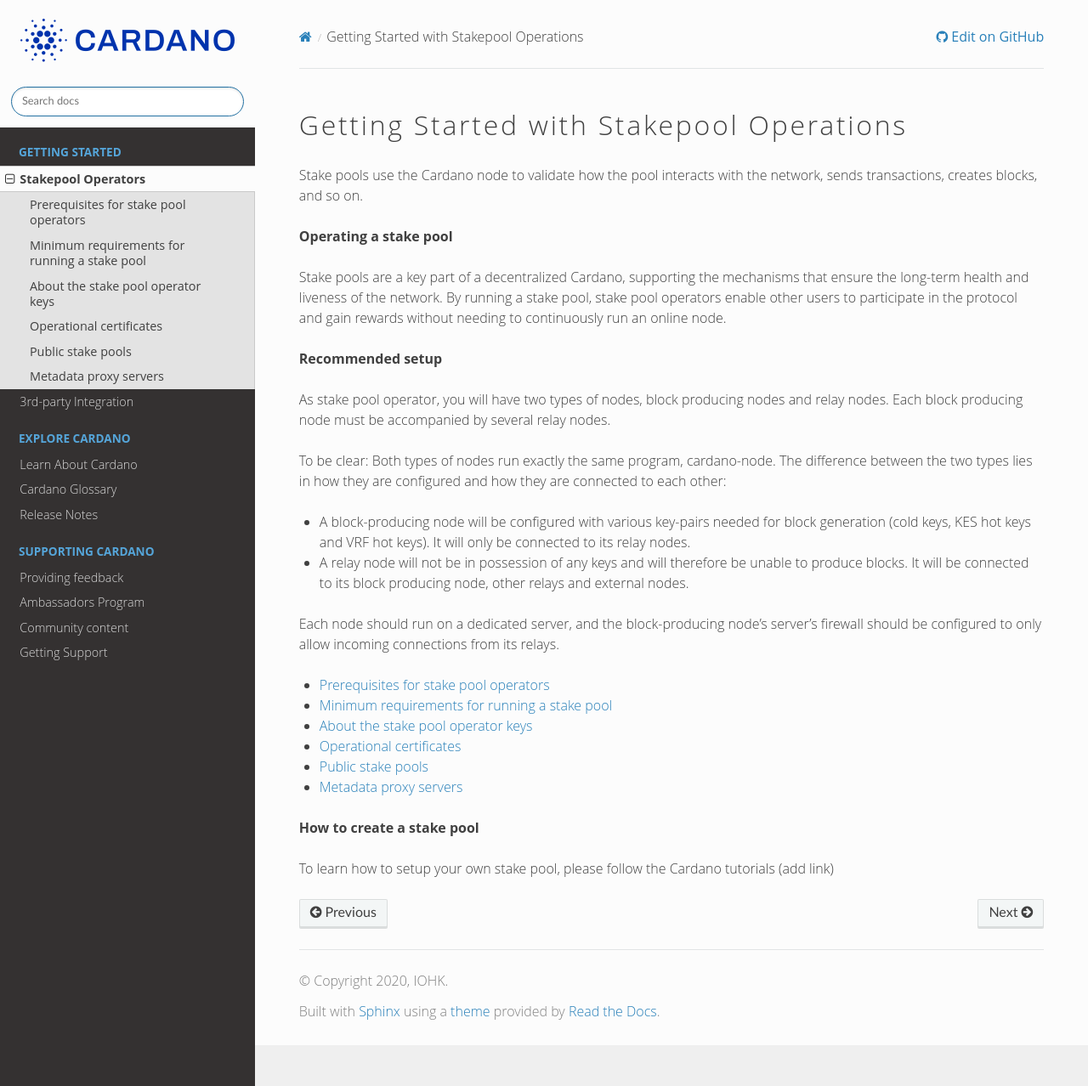
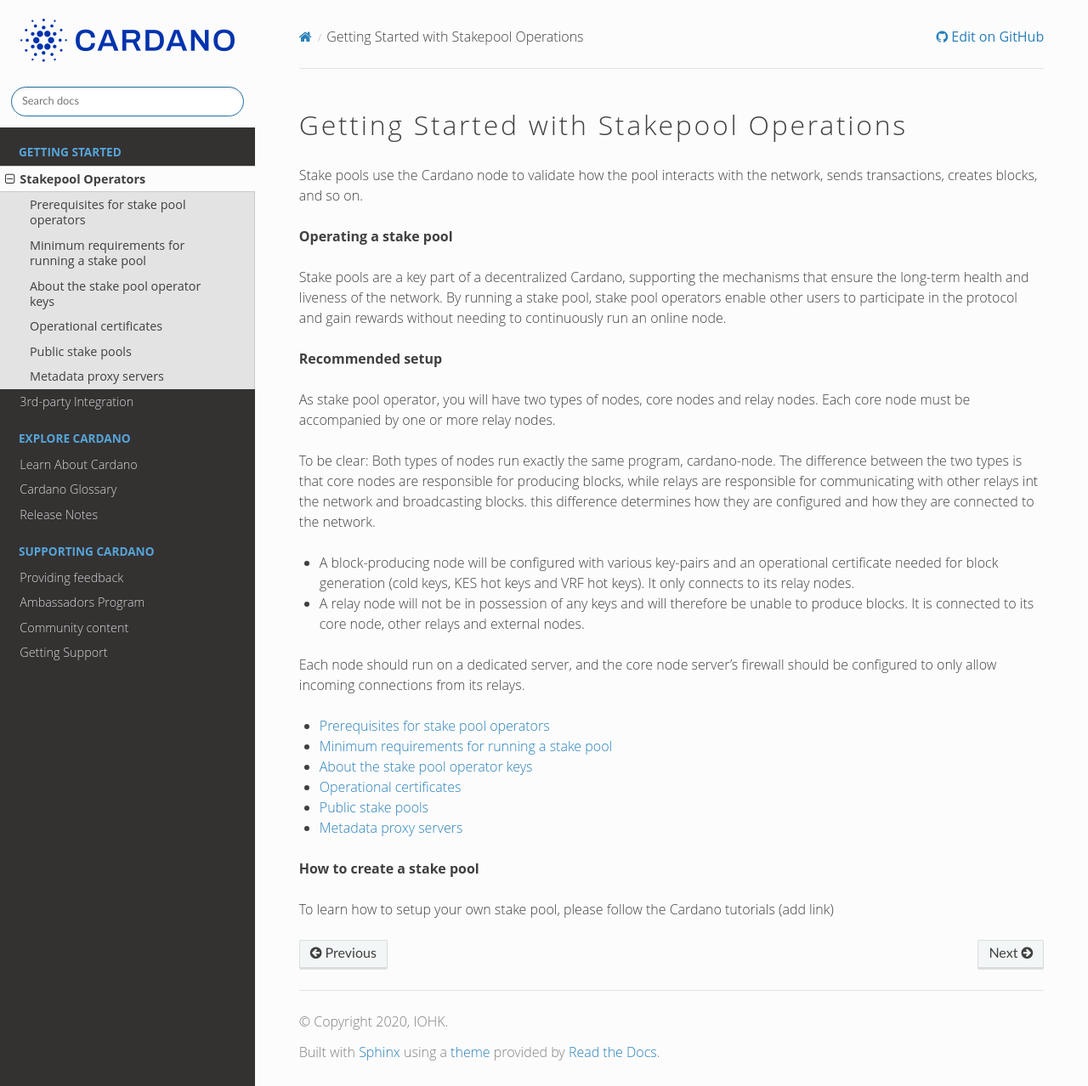
Before and after one commit to input-output-hk/technical-docs, a Sphinx documentation site: the page built from source/getting-started/stakepool-operators/index.rst, in a window 1280 px wide and 1278 px high. Shown: the whole window at 85% size. Built offline with Sphinx 7.4.7 and the Read the Docs theme 2.0.0, drawn with Linux system fonts in a browser that asks for light colours; pages that are not in the unit, such as notebooks, are missing from menus.

Commit message:
Update index.rst

```diff
--- a/source/getting-started/stakepool-operators/index.rst
+++ b/source/getting-started/stakepool-operators/index.rst
@@ -10,16 +10,15 @@
 **Recommended setup**
 
 
-As stake pool operator, you will have two types of nodes, block producing nodes and relay nodes. Each block producing node must be accompanied by several relay nodes.
+As stake pool operator, you will have two types of nodes, core nodes and relay nodes. Each core node must be accompanied by one or more relay nodes.
 
-To be clear: Both types of nodes run exactly the same program, cardano-node. The difference between the two types lies in how they are configured and how they are connected to each other:
+To be clear: Both types of nodes run exactly the same program, cardano-node. The difference between the two types is that core nodes are responsible for producing blocks, while relays are responsible for communicating with other relays int the network and broadcasting blocks. this difference determines how they are configured and how they are connected to the network.
 
-* A block-producing node will be configured with various key-pairs needed for block generation (cold keys, KES hot keys and VRF hot keys). It will only be connected to its relay nodes.
+* A block-producing node will be configured with various key-pairs and an operational certificate needed for block generation (cold keys, KES hot keys and VRF hot keys). It only connects to its relay nodes.
 
-* A relay node will not be in possession of any keys and will therefore be unable to produce blocks. It will be connected to its block producing node, other relays and external nodes.
+* A relay node will not be in possession of any keys and will therefore be unable to produce blocks. It is connected to its core node, other relays and external nodes.
 
-Each node should run on a dedicated server, and the block-producing node's server's firewall should be configured to only allow incoming connections from its relays.
-
+Each node should run on a dedicated server, and the core node server's firewall should be configured to only allow incoming connections from its relays.
 
 
 .. toctree::
```
